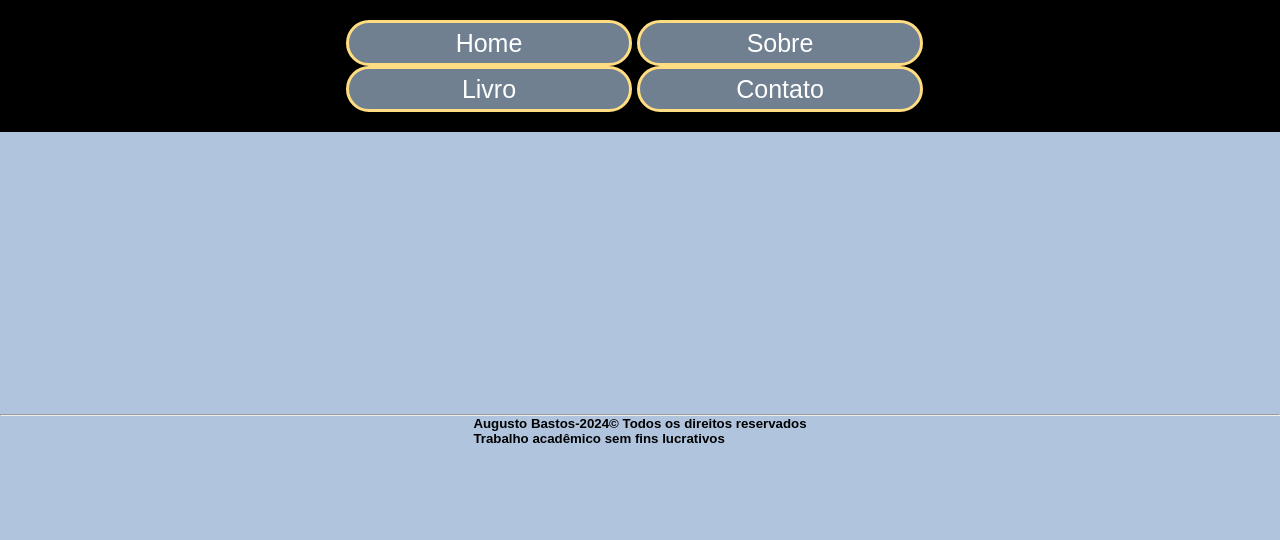
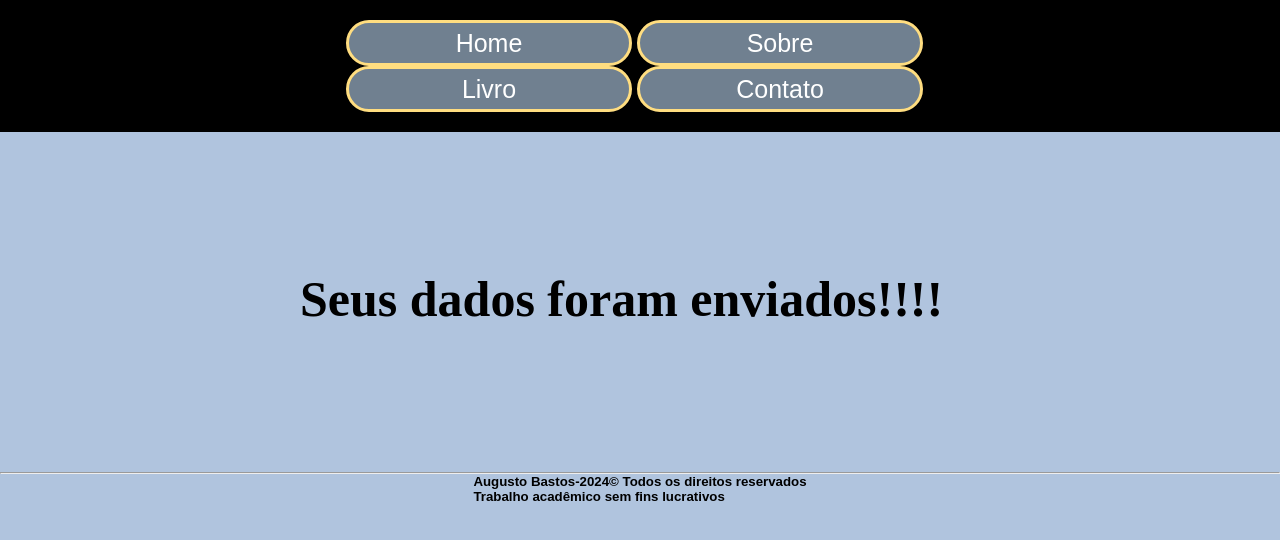
Before and after one commit to Augustobastos-lang/AugustoBastos, a plain HTML site: page rec.html in a window 1280 px wide. Drawn offline with Linux system fonts and the light colour scheme.

Commit message:
rec.html

```diff
--- a/rec.html
+++ b/rec.html
@@ -1,7 +1,7 @@
 <!DOCTYPE html>
 <html lang="pt">
 <head>
-    <title>Contato</title>
+    <title>Os seus dados foram enviados</title>
     <meta charset="UTF-8">
     <meta name="viewport" content="width=device-width, initial-scale=1.0">
     <link rel="stylesheet" href="estilo.css">
@@ -31,7 +31,7 @@
         </nav>
     </div>
     <br><br><br><br><br><br><br><br><br><br><br><br><br><br><br>
-
+    <h1 class="font4">Seus dados foram enviados!!!!</h1>
     <br><br><br><br><br><br><br><br><hr>
     <h5 class="center">Augusto Bastos-2024© Todos os direitos reservados<br> Trabalho acadêmico sem fins lucrativos</h5>
 </body>
```
